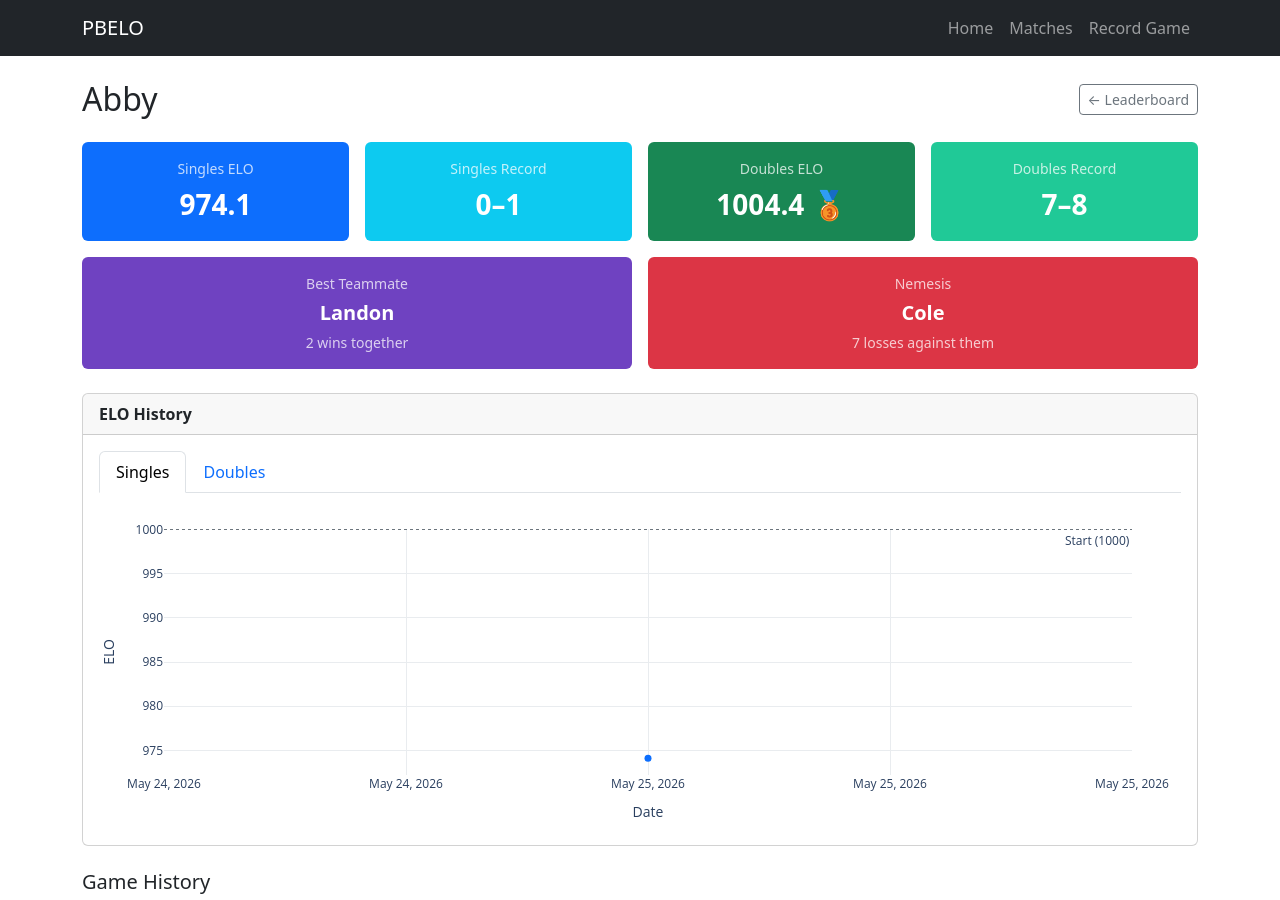
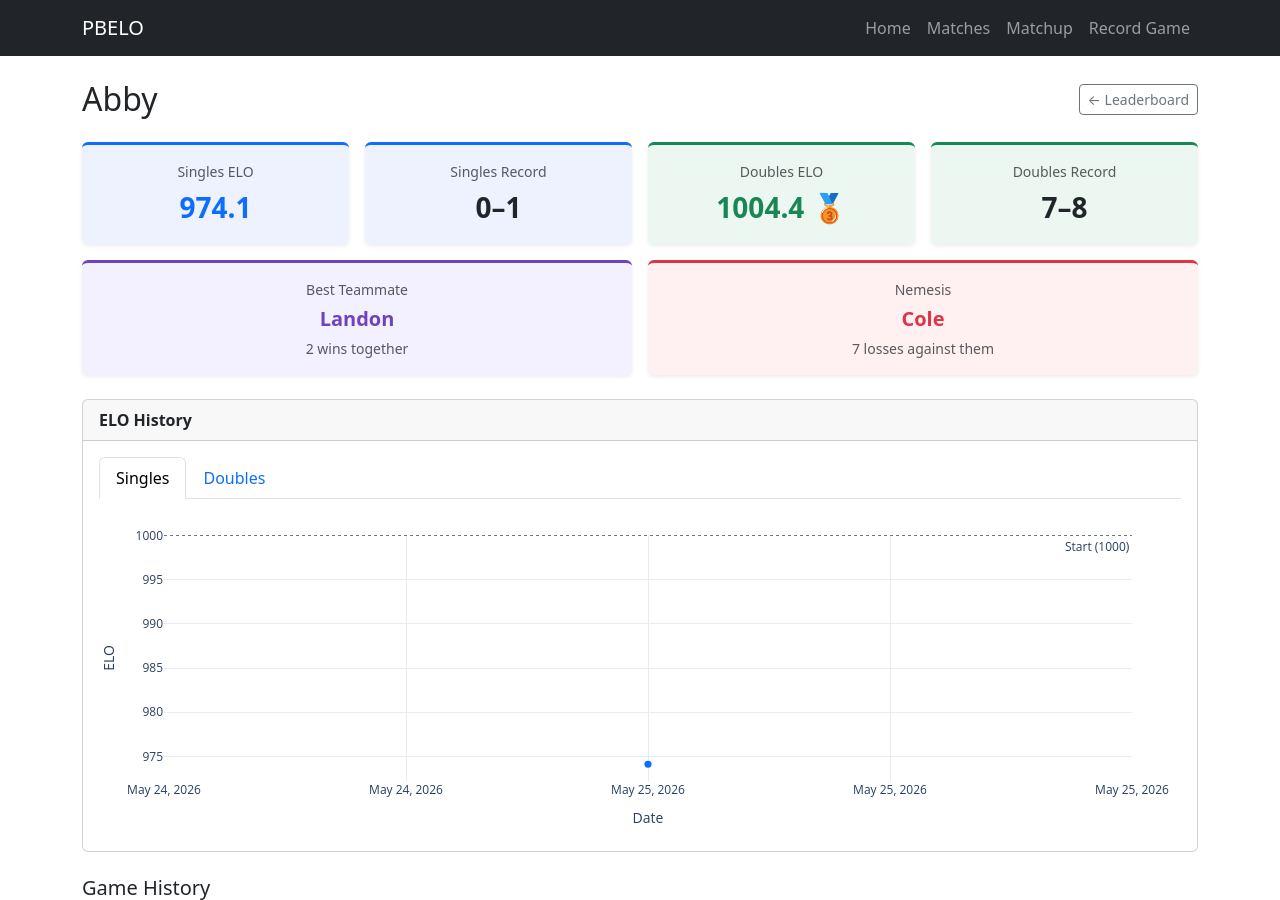
Before and after one commit to Garthalamu/PBELO, a Django app: page /players/4/ in a window 1280 px wide. Shown: the top 900 px of the page. Run offline with Django 5.2, Linux system fonts and the light colour scheme; data comes from the database, SQL or seed files in the repository; some libraries are stand-ins or nearby versions.

Commit message:
did some frontend refrehses

```diff
--- a/templates/base.html
+++ b/templates/base.html
@@ -18,6 +18,7 @@
         <ul class="navbar-nav ms-auto">
           <li class="nav-item"><a class="nav-link {% if request.path == '/' %}active{% endif %}" href="{% url 'home' %}">Home</a></li>
           <li class="nav-item"><a class="nav-link {% if request.path == '/matches/' %}active{% endif %}" href="{% url 'matches' %}">Matches</a></li>
+          <li class="nav-item"><a class="nav-link {% if request.path == '/matchup/' %}active{% endif %}" href="{% url 'matchup_calculator' %}">Matchup</a></li>
           <li class="nav-item"><a class="nav-link {% if request.path == '/record/' %}active{% endif %}" href="{% url 'record_game' %}">Record Game</a></li>
         </ul>
       </div>
--- a/templates/tracker/player_detail.html
+++ b/templates/tracker/player_detail.html
@@ -30,40 +30,40 @@
 
 {# Stat cards — row 1: ELO and records #}
 <div class="row g-3 mb-3">
-  <div class="col-sm-6 col-lg-3">
-    <div class="card text-center text-white h-100 bg-primary border-0">
-      <div class="card-body">
-        <div class="small mb-1 opacity-75">Singles ELO</div>
-        <div class="fs-3 fw-bold">
+  <div class="col-6 col-lg-3">
+    <div class="card text-center h-100 border-0 shadow-sm" style="border-top:3px solid #0d6efd !important; background-color:#eef2ff;">
+      <div class="card-body py-3">
+        <div class="small text-muted mb-1">Singles ELO</div>
+        <div class="fs-3 fw-bold text-primary">
           {{ player.singles_elo|floatformat:1 }}
           {% if singles_rank == 1 %}🥇{% elif singles_rank == 2 %}🥈{% elif singles_rank == 3 %}🥉{% endif %}
         </div>
       </div>
     </div>
   </div>
-  <div class="col-sm-6 col-lg-3">
-    <div class="card text-center text-white h-100 border-0" style="background-color:#0dcaf0;">
-      <div class="card-body">
-        <div class="small mb-1 opacity-75">Singles Record</div>
+  <div class="col-6 col-lg-3">
+    <div class="card text-center h-100 border-0 shadow-sm" style="border-top:3px solid #0d6efd !important; background-color:#eef2ff;">
+      <div class="card-body py-3">
+        <div class="small text-muted mb-1">Singles Record</div>
         <div class="fs-3 fw-bold">{{ singles_wins }}–{{ singles_losses }}</div>
       </div>
     </div>
   </div>
-  <div class="col-sm-6 col-lg-3">
-    <div class="card text-center text-white h-100 bg-success border-0">
-      <div class="card-body">
-        <div class="small mb-1 opacity-75">Doubles ELO</div>
-        <div class="fs-3 fw-bold">
+  <div class="col-6 col-lg-3">
+    <div class="card text-center h-100 border-0 shadow-sm" style="border-top:3px solid #198754 !important; background-color:#edf7f1;">
+      <div class="card-body py-3">
+        <div class="small text-muted mb-1">Doubles ELO</div>
+        <div class="fs-3 fw-bold text-success">
           {{ player.doubles_elo|floatformat:1 }}
           {% if doubles_rank == 1 %}🥇{% elif doubles_rank == 2 %}🥈{% elif doubles_rank == 3 %}🥉{% endif %}
         </div>
       </div>
     </div>
   </div>
-  <div class="col-sm-6 col-lg-3">
-    <div class="card text-center text-white h-100 border-0" style="background-color:#20c997;">
-      <div class="card-body">
-        <div class="small mb-1 opacity-75">Doubles Record</div>
+  <div class="col-6 col-lg-3">
+    <div class="card text-center h-100 border-0 shadow-sm" style="border-top:3px solid #198754 !important; background-color:#edf7f1;">
+      <div class="card-body py-3">
+        <div class="small text-muted mb-1">Doubles Record</div>
         <div class="fs-3 fw-bold">{{ doubles_wins }}–{{ doubles_losses }}</div>
       </div>
     </div>
@@ -72,36 +72,36 @@
 
 {# Stat cards — row 2: social stats #}
 <div class="row g-3 mb-4">
-  <div class="col-sm-6">
-    <div class="card text-center text-white h-100 border-0" style="background-color:#6f42c1;">
-      <div class="card-body">
-        <div class="small mb-1 opacity-75">Best Teammate</div>
+  <div class="col-12 col-sm-6">
+    <div class="card text-center h-100 border-0 shadow-sm" style="border-top:3px solid #6f42c1 !important; background-color:#f3f0ff;">
+      <div class="card-body py-3">
+        <div class="small text-muted mb-1">Best Teammate</div>
         {% if best_teammate %}
           <div class="fs-5 fw-bold">
-            <a href="{% url 'player_detail' best_teammate.pk %}" class="text-white text-decoration-none">
+            <a href="{% url 'player_detail' best_teammate.pk %}" class="text-decoration-none" style="color:#6f42c1;">
               {{ best_teammate.name }}
             </a>
           </div>
-          <div class="small opacity-75 mt-1">{{ best_teammate_wins }} win{{ best_teammate_wins|pluralize }} together</div>
+          <div class="small text-muted mt-1">{{ best_teammate_wins }} win{{ best_teammate_wins|pluralize }} together</div>
         {% else %}
-          <div class="fs-4 fw-bold">—</div>
+          <div class="fs-4 fw-bold text-muted">—</div>
         {% endif %}
       </div>
     </div>
   </div>
-  <div class="col-sm-6">
-    <div class="card text-center text-white h-100 border-0" style="background-color:#dc3545;">
-      <div class="card-body">
-        <div class="small mb-1 opacity-75">Nemesis</div>
+  <div class="col-12 col-sm-6">
+    <div class="card text-center h-100 border-0 shadow-sm" style="border-top:3px solid #dc3545 !important; background-color:#fff0f1;">
+      <div class="card-body py-3">
+        <div class="small text-muted mb-1">Nemesis</div>
         {% if nemesis %}
           <div class="fs-5 fw-bold">
-            <a href="{% url 'player_detail' nemesis.pk %}" class="text-white text-decoration-none">
+            <a href="{% url 'player_detail' nemesis.pk %}" class="text-danger text-decoration-none">
               {{ nemesis.name }}
             </a>
           </div>
-          <div class="small opacity-75 mt-1">{{ nemesis_loss_count }} loss{{ nemesis_loss_count|pluralize:"es" }} against them</div>
+          <div class="small text-muted mt-1">{{ nemesis_loss_count }} loss{{ nemesis_loss_count|pluralize:"es" }} against them</div>
         {% else %}
-          <div class="fs-4 fw-bold">—</div>
+          <div class="fs-4 fw-bold text-muted">—</div>
         {% endif %}
       </div>
     </div>
--- a/tracker/elo.py
+++ b/tracker/elo.py
@@ -15,7 +15,7 @@ The same multiplier is applied to both sides, preserving zero-sum.
 
 import math
 
-K = 24
+K = 26
 
 
 def expected_score(rating_a: float, rating_b: float) -> float:
--- a/tracker/urls.py
+++ b/tracker/urls.py
@@ -5,5 +5,6 @@ urlpatterns = [
     path("", views.home, name="home"),
     path("matches/", views.matches, name="matches"),
     path("record/", views.record_game, name="record_game"),
+    path("matchup/", views.matchup_calculator, name="matchup_calculator"),
     path("players/<int:player_id>/", views.player_detail, name="player_detail"),
 ]
--- a/tracker/views.py
+++ b/tracker/views.py
@@ -145,6 +145,13 @@ def matches(request):
     })
 
 
+def matchup_calculator(request):
+    players = list(Player.objects.values("id", "name", "singles_elo", "doubles_elo").order_by("name"))
+    return render(request, "tracker/matchup_calculator.html", {
+        "players_json": json.dumps(players),
+    })
+
+
 def player_detail(request, player_id):
     player = get_object_or_404(Player, pk=player_id)
 
```
Also changed, not shown: CLAUDE.md (+7 -6 lines), templates/tracker/matchup_calculator.html (added, +325 -0 lines).
